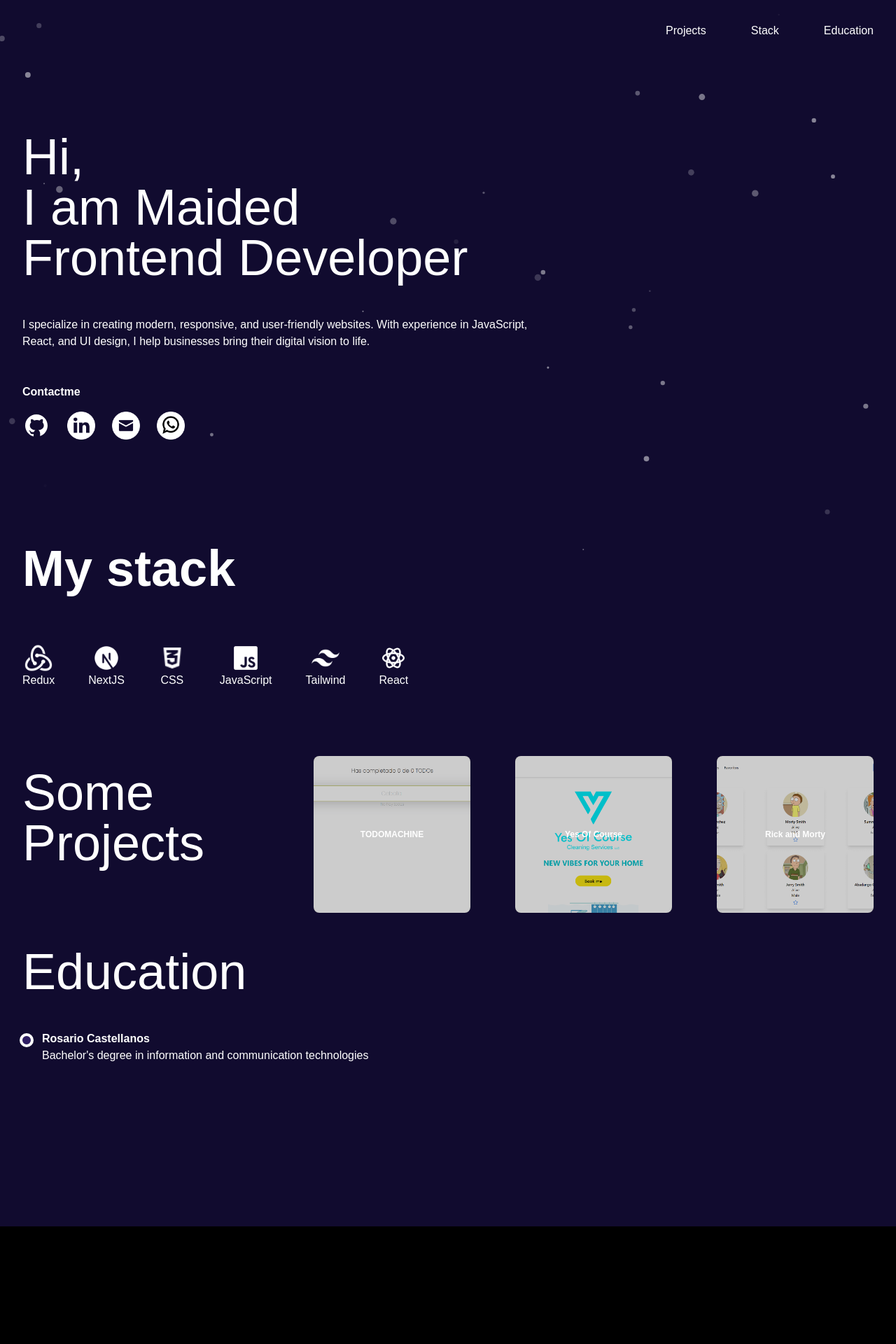
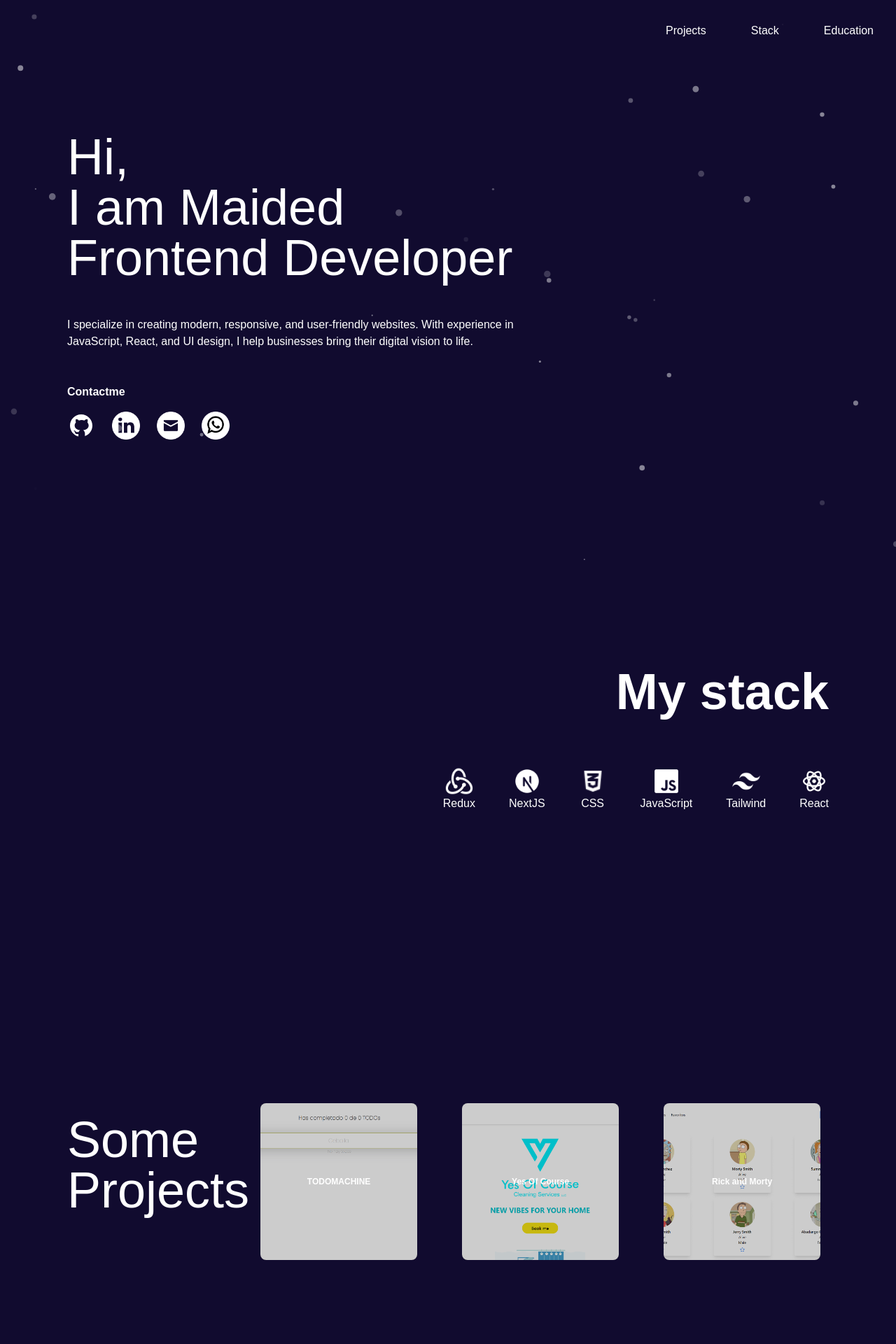
Before and after one commit to MaidedPonce/maidedpo, a Next.js app: page / in a window 1280 px wide. Shown: the top 1920 px of the page at 70% size. Before the commit the page ends 1752 px from the top, so only its background shows below. Built offline with nearby package versions, Linux system fonts and the light colour scheme; a web font is replaced by a local one.

Commit message:
feat: add new heights

```diff
--- a/src/ui/components/Divider.tsx
+++ b/src/ui/components/Divider.tsx
@@ -1,6 +1,11 @@
 import React from 'react'
 
 const Divider = () => {
+  /* padding: 8rem 11rem;
+      width: 80%;
+      margin: 10rem auto;
+      background: white;
+      opacity: 0.5;*/
   return <div className='h-[2px] my-4 w-full bg-brand-violet' />
 }
 
--- a/src/ui/containers/AboutMe.tsx
+++ b/src/ui/containers/AboutMe.tsx
@@ -4,7 +4,7 @@ import Image from 'next/image'
 
 const AboutMe = () => {
   return (
-    <section className='min-h-[80vh] flex-col flex items-start justify-center text-white px-8 space-y-12'>
+    <section className='min-h-[80vh] flex-col flex items-start justify-center text-white px-24 space-y-12'>
       <div className='space-y-12 max-w-[60%]'>
         <h1 className='text-7xl font-medium'>
           Hi,
--- a/src/ui/containers/Education.tsx
+++ b/src/ui/containers/Education.tsx
@@ -5,7 +5,7 @@ const Education = () => {
   return (
     <section
       id='education'
-      className='bg-brand-purple flex-col h-[50vh] flex justify-start items-start text-white px-8 space-y-12'
+      className='bg-brand-purple flex-col h-[50vh] lg:justify-center lg:min-h-[90vh] flex justify-start items-center lg:items-end text-white px-24 space-y-12'
     >
       <h1 className='text-7xl font-medium'>Education</h1>
       <div className='flex items-start'>
--- a/src/ui/containers/Projects.tsx
+++ b/src/ui/containers/Projects.tsx
@@ -5,7 +5,7 @@ const Projects = () => {
   return (
     <section
       id='projects'
-      className='bg-brand-purple flex-col lg:flex-row flex justify-between items-center text-white px-8 space-y-12'
+      className='bg-brand-purple gap-4 flex-col lg:flex-row lg:justify-start lg:min-h-[70vh] flex justify-between items-center text-white px-24 space-y-12'
     >
       <div>
         <h1 className='text-7xl font-medium'>
--- a/src/ui/containers/Stack.tsx
+++ b/src/ui/containers/Stack.tsx
@@ -31,7 +31,7 @@ export function Stack() {
   return (
     <section
       id='stack'
-      className='flex px-8 space-y-12 items-center flex-col justify-around lg:items-start gap-6'
+      className='flex px-24 space-y-12 items-center flex-col justify-around lg:justify-center lg:min-h-[70vh] lg:items-end gap-6'
     >
       <h1 className='text-7xl font-bold text-white'>My stack</h1>
       <ul className='flex justify-between gap-12'>
```
